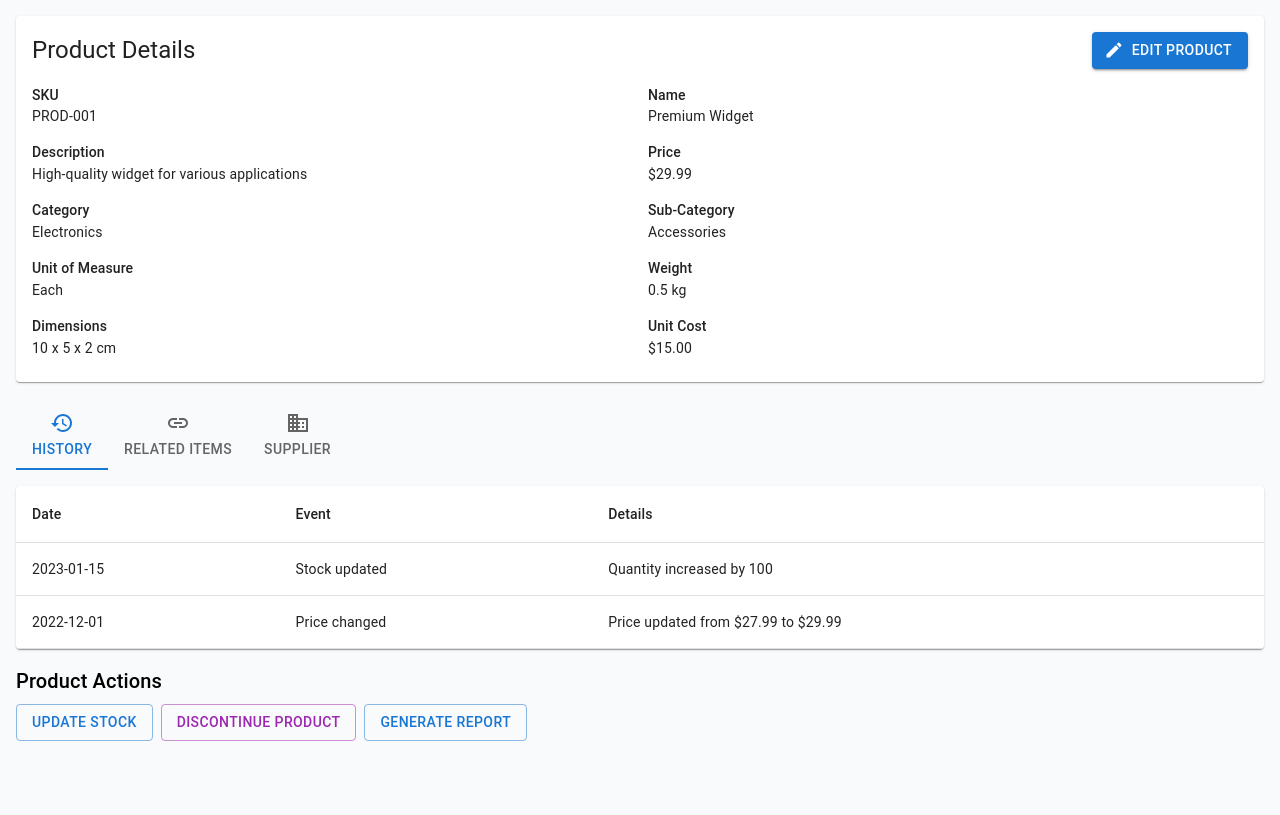
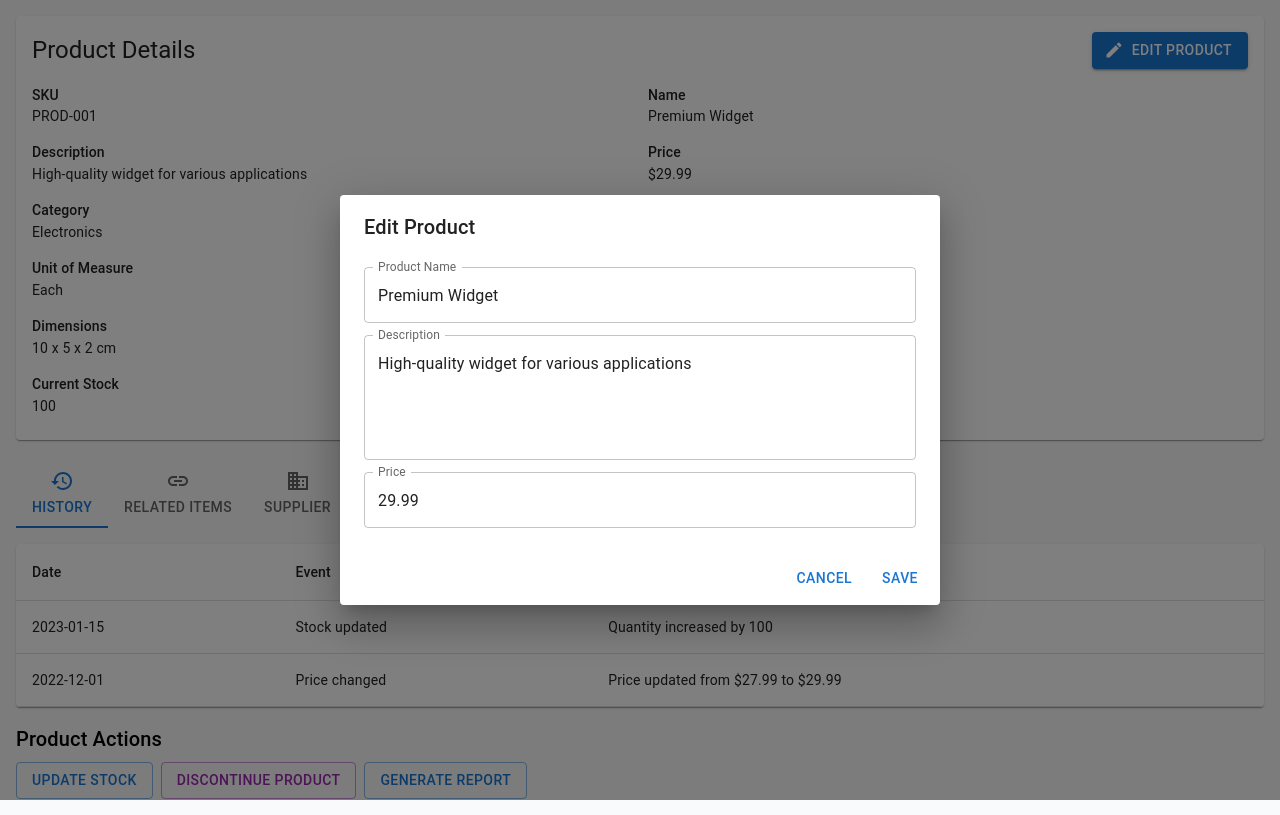
Before and after one commit to DaniGDSC/logistic, a React (Create React App) app in the folder inventory-fe/: page /ProductDetails in a window 1280 px wide. Both pictures are taken after a click on the button "EDIT PRODUCT". Built offline with nearby package versions, Linux system fonts and the light colour scheme.

Commit message:
exchange

```diff
--- a/inventory-fe/src/pages/Products/ProductDetails.js
+++ b/inventory-fe/src/pages/Products/ProductDetails.js
@@ -13,12 +13,56 @@ import {
   TableContainer,
   TableHead,
   TableRow,
-  Paper
+  Paper,
+  Dialog,
+  DialogTitle,
+  DialogContent,
+  DialogActions,
+  TextField,
+  Snackbar,
+  Alert
 } from '@mui/material';
 import { Edit as EditIcon, History as HistoryIcon, Link as LinkIcon, Business as BusinessIcon } from '@mui/icons-material';
 
-// Mock data for demonstration
-const productData = {
+// Mock API functions
+const mockUpdateProduct = (productData) => {
+  return new Promise((resolve) => {
+    setTimeout(() => {
+      console.log('Product updated:', productData);
+      resolve({ success: true, message: 'Product updated successfully' });
+    }, 1000);
+  });
+};
+
+const mockUpdateStock = (productId, quantity) => {
+  return new Promise((resolve) => {
+    setTimeout(() => {
+      console.log(`Stock updated for product ${productId}. New quantity: ${quantity}`);
+      resolve({ success: true, message: 'Stock updated successfully' });
+    }, 1000);
+  });
+};
+
+const mockDiscontinueProduct = (productId) => {
+  return new Promise((resolve) => {
+    setTimeout(() => {
+      console.log(`Product ${productId} discontinued`);
+      resolve({ success: true, message: 'Product discontinued successfully' });
+    }, 1000);
+  });
+};
+
+const mockGenerateReport = (productId) => {
+  return new Promise((resolve) => {
+    setTimeout(() => {
+      console.log(`Report generated for product ${productId}`);
+      resolve({ success: true, message: 'Report generated successfully', reportUrl: 'https://example.com/report.pdf' });
+    }, 1000);
+  });
+};
+
+// Initial product data
+const initialProductData = {
   id: 1,
   sku: 'PROD-001',
   name: 'Premium Widget',
@@ -30,6 +74,7 @@ const productData = {
   weight: '0.5 kg',
   dimensions: '10 x 5 x 2 cm',
   unitCost: 15.00,
+  stock: 100,
   history: [
     { date: '2023-01-15', event: 'Stock updated', details: 'Quantity increased by 100' },
     { date: '2022-12-01', event: 'Price changed', details: 'Price updated from $27.99 to $29.99' }
@@ -47,15 +92,82 @@ const productData = {
 };
 
 const ProductDetails = () => {
+  const [productData, setProductData] = useState(initialProductData);
   const [tabValue, setTabValue] = useState(0);
+  const [editDialogOpen, setEditDialogOpen] = useState(false);
+  const [editedProduct, setEditedProduct] = useState({});
+  const [snackbar, setSnackbar] = useState({ open: false, message: '', severity: 'success' });
+  const [stockDialogOpen, setStockDialogOpen] = useState(false);
+  const [newStockQuantity, setNewStockQuantity] = useState(productData.stock);
 
   const handleTabChange = (event, newValue) => {
     setTabValue(newValue);
   };
 
-  const handleEdit = () => {
-    // Implement edit functionality
-    console.log('Edit product');
+  const handleEditOpen = () => {
+    setEditedProduct({ ...productData });
+    setEditDialogOpen(true);
+  };
+
+  const handleEditClose = () => {
+    setEditDialogOpen(false);
+  };
+
+  const handleEditSave = async () => {
+    try {
+      const result = await mockUpdateProduct(editedProduct);
+      if (result.success) {
+        setProductData(editedProduct);
+        setSnackbar({ open: true, message: result.message, severity: 'success' });
+        setEditDialogOpen(false);
+      }
+    } catch (error) {
+      setSnackbar({ open: true, message: 'Error updating product', severity: 'error' });
+    }
+  };
+
+  const handleInputChange = (e) => {
+    const { name, value } = e.target;
+    setEditedProduct({ ...editedProduct, [name]: value });
+  };
+
+  const handleUpdateStock = async () => {
+    try {
+      const result = await mockUpdateStock(productData.id, newStockQuantity);
+      if (result.success) {
+        setProductData({ ...productData, stock: newStockQuantity });
+        setSnackbar({ open: true, message: result.message, severity: 'success' });
+        setStockDialogOpen(false);
+      }
+    } catch (error) {
+      setSnackbar({ open: true, message: 'Error updating stock', severity: 'error' });
+    }
+  };
+
+  const handleDiscontinueProduct = async () => {
+    if (window.confirm('Are you sure you want to discontinue this product?')) {
+      try {
+        const result = await mockDiscontinueProduct(productData.id);
+        if (result.success) {
+          setSnackbar({ open: true, message: result.message, severity: 'success' });
+          // In a real application, you might want to redirect to a product list or update the UI to reflect the discontinued status
+        }
+      } catch (error) {
+        setSnackbar({ open: true, message: 'Error discontinuing product', severity: 'error' });
+      }
+    }
+  };
+
+  const handleGenerateReport = async () => {
+    try {
+      const result = await mockGenerateReport(productData.id);
+      if (result.success) {
+        setSnackbar({ open: true, message: result.message, severity: 'success' });
+        window.open(result.reportUrl, '_blank');
+      }
+    } catch (error) {
+      setSnackbar({ open: true, message: 'Error generating report', severity: 'error' });
+    }
   };
 
   const ProductAttributes = () => (
@@ -71,6 +183,7 @@ const ProductDetails = () => {
         { label: 'Weight', value: productData.weight },
         { label: 'Dimensions', value: productData.dimensions },
         { label: 'Unit Cost', value: `$${productData.unitCost.toFixed(2)}` },
+        { label: 'Current Stock', value: productData.stock },
       ].map((attr, index) => (
         <Grid item xs={12} sm={6} key={index}>
           <Typography variant="subtitle2" className="font-semibold">{attr.label}</Typography>
@@ -141,7 +254,7 @@ const ProductDetails = () => {
               variant="contained"
               color="primary"
               startIcon={<EditIcon />}
-              onClick={handleEdit}
+              onClick={handleEditOpen}
             >
               Edit Product
             </Button>
@@ -163,11 +276,82 @@ const ProductDetails = () => {
       <div className="mt-4">
         <Typography variant="h6" gutterBottom>Product Actions</Typography>
         <div className="space-x-2">
-          <Button variant="outlined" color="primary">Update Stock</Button>
-          <Button variant="outlined" color="secondary">Discontinue Product</Button>
-          <Button variant="outlined">Generate Report</Button>
+          <Button variant="outlined" color="primary" onClick={() => setStockDialogOpen(true)}>Update Stock</Button>
+          <Button variant="outlined" color="secondary" onClick={handleDiscontinueProduct}>Discontinue Product</Button>
+          <Button variant="outlined" onClick={handleGenerateReport}>Generate Report</Button>
         </div>
       </div>
+
+      {/* Edit Product Dialog */}
+      <Dialog open={editDialogOpen} onClose={handleEditClose}>
+        <DialogTitle>Edit Product</DialogTitle>
+        <DialogContent>
+          <TextField
+            margin="dense"
+            name="name"
+            label="Product Name"
+            type="text"
+            fullWidth
+            value={editedProduct.name || ''}
+            onChange={handleInputChange}
+          />
+          <TextField
+            margin="dense"
+            name="description"
+            label="Description"
+            type="text"
+            fullWidth
+            multiline
+            rows={4}
+            value={editedProduct.description || ''}
+            onChange={handleInputChange}
+          />
+          <TextField
+            margin="dense"
+            name="price"
+            label="Price"
+            type="number"
+            fullWidth
+            value={editedProduct.price || ''}
+            onChange={handleInputChange}
+          />
+          {/* Add more fields as needed */}
+        </DialogContent>
+        <DialogActions>
+          <Button onClick={handleEditClose}>Cancel</Button>
+          <Button onClick={handleEditSave} color="primary">Save</Button>
+        </DialogActions>
+      </Dialog>
+
+      {/* Update Stock Dialog */}
+      <Dialog open={stockDialogOpen} onClose={() => setStockDialogOpen(false)}>
+        <DialogTitle>Update Stock</DialogTitle>
+        <DialogContent>
+          <TextField
+            margin="dense"
+            label="New Stock Quantity"
+            type="number"
+            fullWidth
+            value={newStockQuantity}
+            onChange={(e) => setNewStockQuantity(Number(e.target.value))}
+          />
+        </DialogContent>
+        <DialogActions>
+          <Button onClick={() => setStockDialogOpen(false)}>Cancel</Button>
+          <Button onClick={handleUpdateStock} color="primary">Update</Button>
+        </DialogActions>
+      </Dialog>
+
+      {/* Snackbar for notifications */}
+      <Snackbar
+        open={snackbar.open}
+        autoHideDuration={6000}
+        onClose={() => setSnackbar({ ...snackbar, open: false })}
+      >
+        <Alert onClose={() => setSnackbar({ ...snackbar, open: false })} severity={snackbar.severity}>
+          {snackbar.message}
+        </Alert>
+      </Snackbar>
     </div>
   );
 };
```
